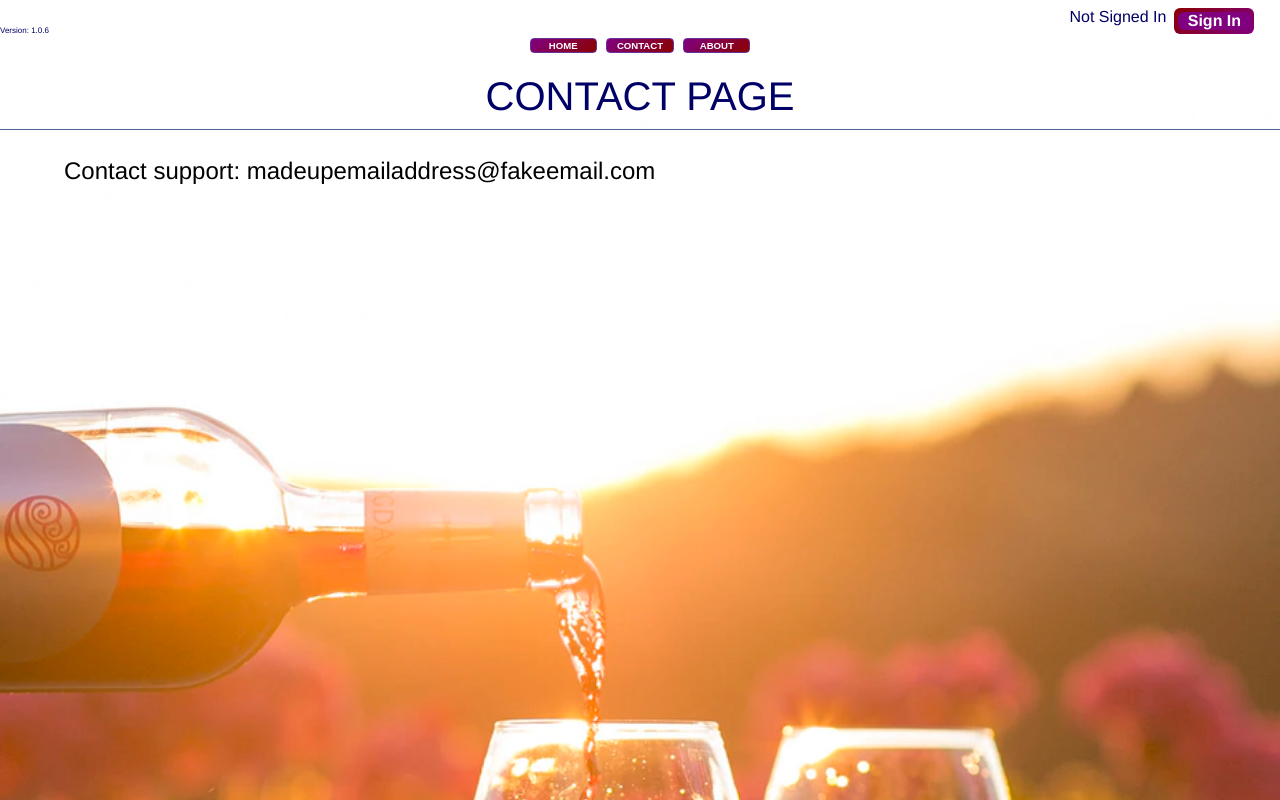
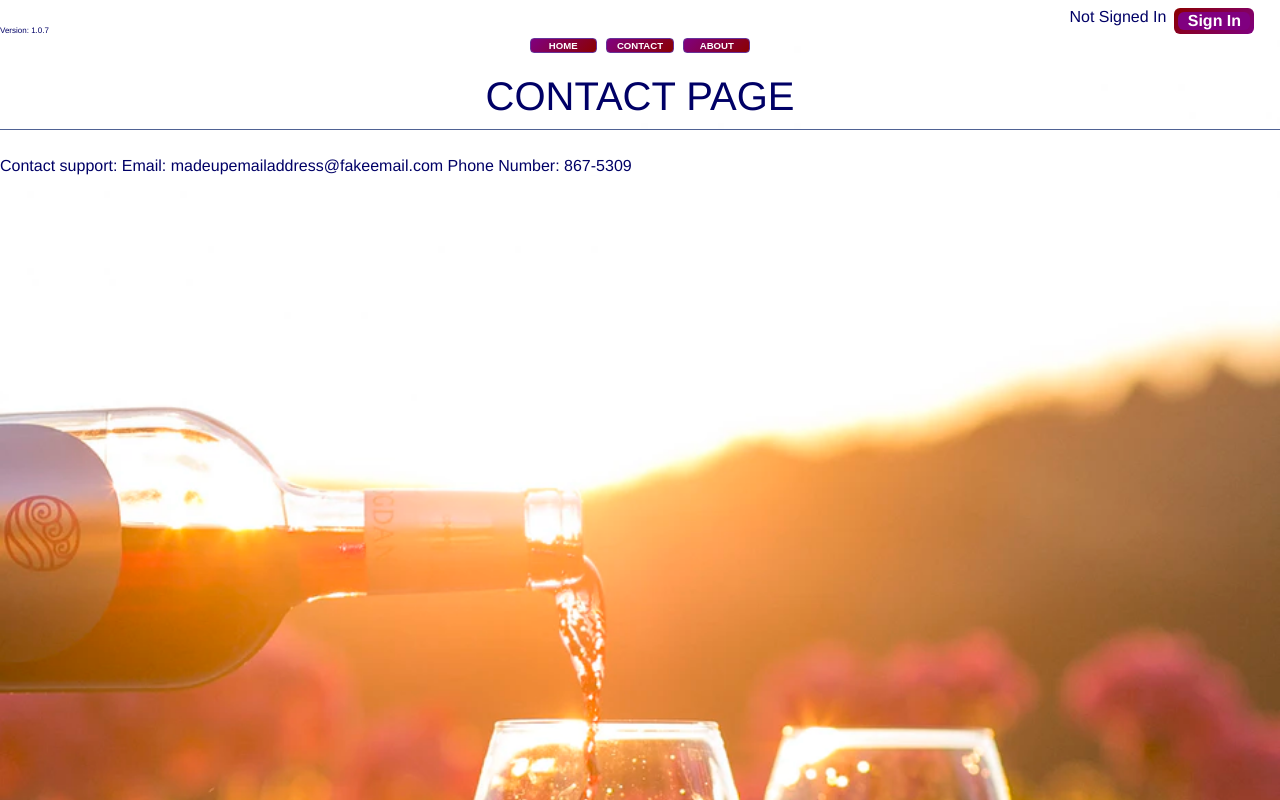
Before and after one commit to JesseSchiewe/WineJS_App, a React (Create React App) app: page /contact in a window 1280 px wide. Built offline with nearby package versions, Linux system fonts and the light colour scheme; no server answers.

Commit message:
Added conditional formatting to only show review text after a wine is chosen from the drop-down box.

```diff
--- a/package.json
+++ b/package.json
@@ -1,6 +1,6 @@
 {
   "name": "winejs",
-  "version": "1.0.6",
+  "version": "1.0.7",
   "private": true,
   "dependencies": {
     "axios": "^0.20.0",
--- a/src/Contact.js
+++ b/src/Contact.js
@@ -4,7 +4,9 @@ export const Contact = () => (
     <Fragment>
         <div className="WineJS Wine Review">
             <h1>Contact Page</h1>
-            <h2>Contact support: madeupemailaddress@fakeemail.com</h2>
+            Contact support:
+            Email: madeupemailaddress@fakeemail.com
+            Phone Number: 867-5309
         </div>
     </Fragment>
   );
--- a/src/ReviewResult.jsx
+++ b/src/ReviewResult.jsx
@@ -8,35 +8,8 @@ import './index.js';
 //import { useList, useListKeys } from "react-firebase-hooks/database"
 import { UserContext } from "./providers/UserProvider";
 
-//import firestore from './Firebase'
-//import firebase from "firebase/app";
-
-// var wineRef = firebase.database().ref("/users");
-// const [snapshots, loading, error] = useList(wineRef );
-
 export const ReviewResult = () => {
-    //const reviewData = {};
     const user = useContext(UserContext);
-    //const {displayName, email} = user;
-
-    //const [reviewScores, setReviewScores] = useState({})
-
-    // const [ Balance , setBalance ] = useState(snapshot.val().Balance);
-    // const [ BalanceNotes, setBalanceNotes ] = useState(snapshot.val().BalanceNotes);
-    // const [ FlavorCharacteristics, setFlavorCharacteristics ] = useState(snapshot.val().FlavorCharacteristics);
-    // const [ FlavorCharacteristicsNotes, setFlavorCharacteristicsNotes ] = useState(snapshot.val().FlavorCharacteristicsNotes);
-    // const [ FlavorIntensity, setFlavorIntensity ] = useState(snapshot.val().FlavorIntensity);
-    // const [ FlavorIntensityNotes, setFlavorIntensityNotes ] = useState(snapshot.val().FlavorIntensityNotes);
-    // const [ Length, setLength ] = useState(snapshot.val().Length);
-    // const [ LengthNotes, setLengthNotes ] = useState(snapshot.val().LengthNotes);
-    // const [ NoseIntensity, setNoseIntensity ] = useState(snapshot.val().NoseIntensity);
-    // const [ NoseIntensityNotes, setNoseIntensityNotes ] = useState(snapshot.val().NoseIntensityNotes);
-    // const [ Producer, setProducer ] = useState(snapshot.val().Producer);
-    // const [ TastingNotes, setTastingNotes ] = useState(snapshot.val().TastingNotes);
-    // const [ Total, setTotal ] = useState(snapshot.val().Total);
-    // const [ Vintage, setVintage ] = useState(snapshot.val().Vintage);
-    // const [ WineName1, setWineName1 ] = useState(snapshot.val().WineName);
-
     const [ Balance , setBalance ] = useState();
     const [ BalanceNotes, setBalanceNotes ] = useState();
     const [ FlavorCharacteristics, setFlavorCharacteristics ] = useState();
@@ -53,105 +26,9 @@ export const ReviewResult = () => {
     const [ Vintage, setVintage ] = useState();
     const [ WineName1, setWineName1 ] = useState();
 
-
-
-    // setBalance(snapshot.val().Balance);
-    // setBalanceNotes(snapshot.val().BalanceNotes);
-    // setFlavorCharacteristics(snapshot.val().FlavorCharacteristics);
-    // setFlavorCharacteristicsNotes(snapshot.val().FlavorCharacteristicsNotes);
-    // setFlavorIntensity(snapshot.val().FlavorIntensity);
-    // setFlavorIntensityNotes(snapshot.val().FlavorIntensityNotes);
-    // setLength(snapshot.val().Length);
-    // setLengthNotes(snapshot.val().LengthNotes);
-    // setNoseIntensity(snapshot.val().NoseIntensity);
-    // setNoseIntensityNotes(snapshot.val().NoseIntensityNotes);
-    // setProducer(snapshot.val().Producer);
-    // setTastingNotes(snapshot.val().TastingNotes);
-    // setTotal(snapshot.val().Total);
-    // setVintage(snapshot.val().Vintage);
-    // setWineName1(snapshot.val().WineName);
-
-    // function getReview() {firebase.database().ref('/users/jds0007').on('value', function(snapshot) {
-    //     console.log(snapshotToArray(snapshot));
-    //     var reviewData = snapshotToArray(snapshot);
-    // })};
-
-    //var userRef = firebase.database().ref('/users/jds0007');
-    //var winesRef = userRef.child("Wine1");
-    //let TestValue = "TestValue"
-
-    //var balScore = winesRef.child("Balance");
-    //var wineName1 = winesRef.child("WineName");
-
-    // Test for the existence of certain keys within a DataSnapshot
-    //var ref = firebase.database().ref("users/jds0007");
-
-    //var dbpathref = '/users/' + user.uid + "/" + wineReviewName + "/data"
-
     var wineReviewName = "Wine4"
     var dbpathref = '/users/' + user.uid + "/" + wineReviewName + '/data'
     var dbWineNames = '/users/' + user.uid + "/"
-
-    //var Answer = props => <select>{props.map((x,y) => <option key={y}>{x}</option>)}</select>;
-
-    // var refdata = firebase.database().ref(dbpathref);
-    //     ref.once("value")
-    //     .then(function(snapshot) {
-    //         var key = snapshot.key; // "ada"
-    //         var childKey = snapshot.child().key; // "last"
-    // });
-
-    //const [winesList, setWinesList] = useState([]);
-
-    // function updateWinesList() {
-    //     let ref = firebase.database().ref(dbWineNames);
-    //     ref.on('value' , snapshot => {
-    //         var state = snapshot.val();
-    //                 console.log(snapshot);
-    //                 console.log(state);
-    //         setWinesList([...winesList,{
-    //             winename: state.WineName,balance: state.balance
-    //         }]);
-    //     });
-    // };
-
-
-    // function testWineList () {
-    //     var refWines = firebase.database().ref(dbWineNames);
-    //         refWines.once("value").then(function(snapshot) {
-    //             var key = snapshot.key; // "ada"
-    //             //var childKey = snapshot.child("name/last").key; // "last"
-    //     });
-    //     console.log(refWines)
-    //     alert(refWines)
-    // }
-
-
-    //// Create Wine List from database user's existing wine reviews
-    // var query = firebase.database().ref(dbWineNames).orderByKey();
-    // query.once("value")
-    //     .then(function(snapshot) {
-    //         snapshot.forEach(function(childSnapshot) {
-    //         var key = childSnapshot.key;
-    //         var childData = childSnapshot.val();
-    //         console.log(key)
-    //         //setWinesList(winesList => [...winesList, key])
-    //     });
-    // });
-
-    // var query = firebase.database().ref(dbWineNames).orderByKey();
-    // function setWineArray() {
-    //     query.once("value")
-    //         .then(function (snapshot) {
-    //             snapshot.forEach(function (childSnapshot) {
-    //                 var key = childSnapshot.key;
-    //                 var childData = childSnapshot.val();
-    //                 console.log(key);
-    //                 setWinesList(winesList => [...winesList, key]);
-    //             });
-    //         });
-    // }
-
 
     var query = firebase.database().ref(dbWineNames).orderByKey();
     var test = [];
@@ -162,20 +39,12 @@ export const ReviewResult = () => {
         setReviewData()
     }
 
-
-    // const [theArray, setTheArray] = useState([]);
-    // const addArrayItem = (newArrayItem) => setTheArray(state => [...state, newArrayItem]);
-
     function SetWineArray() {
         var returnArr = [];
             //useEffect(() => {
                 query.once("value").then(function (snapshot) {
                     snapshot.forEach(function (childSnapshot) {
-                        // var item = childSnapshot.val();
-                        // item.key = childSnapshot.key;
                         returnArr.push({ label:childSnapshot.key, value:childSnapshot.key});
-                        //returnArr.push(item);
-                        //console.log(item)
                     });
                 });
 
@@ -184,23 +53,6 @@ export const ReviewResult = () => {
         return returnArr
     }
     SetWineArray()
-    //console.log(test)
-
-
-    // let winenameList = test.map((winename, index) => {
-    //     console.log(winename)
-    //     return (
-    //         <option key={winename.key} value={winename.key}>{winename.key}</option>
-    //     );
-    // }, this);
-
-    // let winenameList = test.map((winename, index) => {
-    //     console.log(winename)
-    //     return (
-    //         <option key={winename.key} value={winename.key}>{winename.key}</option>
-    //     );
-    // }, this);
-
 
     function setReviewData() {
         firebase.database().ref(dbpathref).on('value', (snapshot) => {
@@ -220,90 +72,7 @@ export const ReviewResult = () => {
             setVintage(snapshot.val().Vintage);
             setWineName1(snapshot.val().WineName);
         });
-        alert("getting review data")
     }
-
-    // function showScores() {
-    //     return(
-    //         <div>
-    //             <h2>Balance: {Balance}</h2>
-    //             <h2>Balance Notes: {BalanceNotes}</h2>
-    //             <h2>Flavor Characteristics: {FlavorCharacteristics}</h2>
-    //             <h2>Wine Name: {WineName1}</h2>
-    //             <h2>Tasting Notes: {TastingNotes}</h2>
-    //         </div>
-    //     );
-    // }
-
-
-
-
-    // var refCheck = firebase.database().ref("/users/CGVMdF4jxZclFvfekG7y65SO6272")
-    // var refCheckData = firebase.database().ref("/users/CGVMdF4jxZclFvfekG7y65SO6272").child("Wine4/data")
-
-
-    // //var userId = firebase.auth().currentUser.uid;
-    // return firebase.database().ref('/users/jds0007/Wine1').once('value').then(function(snapshot) {
-    //     var WineName2 = (snapshot.val() && snapshot.val().WineName) || 'Anonymous';
-    //     var Balance2 = (snapshot.val() && snapshot.val().Balance) || 'Anonymous';
-    //     // ...
-    // });
-
-    // function getReview() {
-    //     firebase.database().ref("/users/" + user.uid).on('value', function (snapshot) {
-    //         //console.log(snapshotToArray(snapshot));
-    //         var reviewData = snapshotToArray(snapshot);
-    //     });
-    // }
-
-    // var wineNamesList = {};
-    // function getWineNamesList() {
-    //     firebase.database().ref("/users/" + user.uid).on('value', function (snapshot) {
-    //         //console.log(snapshotToArray(snapshot));
-    //         wineNamesList = snapshotToArray(snapshot);
-    //     });
-    // }
-
-
-    //const [wineNameOptions, setWineNameOptions] = useState([]);
-
-    // firebase.database().ref(dbWineNames).on('value', function(snapshot) {
-    //     console.log(snapshotToArray(snapshot));
-    // });
-
-    //var wineRef = firebase.database().ref("/users/");
-    //const [snapshots, loading, error] = useList(wineRef );
-
-    // function snapshotToArray(snapshot) {
-    //     var returnArr = [];
-
-    //     snapshot.forEach(function(childSnapshot) {
-    //         var item = childSnapshot.val();
-    //         item.key = childSnapshot.key;
-
-    //         returnArr.push(item);
-    //     });
-
-    //     return returnArr;
-    // };
-
-
-    // var test2 = [];
-    // function SetShowResultsArray() {
-    //     var returnResArr= [];
-    //         firebase.database().ref(dbpathref).on('value', (snapshot) => {
-    //             //returnResArr = snapshotToArray(snapshot);
-    //             snapshot.forEach(function (childSnapshot) {
-    //                 returnResArr = snapshotToArray(snapshot);
-    //                 //returnResArr.push({ label:childSnapshot.key, value:childSnapshot.key});
-    //                 //returnArr.push(item);
-    //                 //console.log(item)
-    //             });
-    //         });
-    //     test2 = returnResArr
-    //     return returnResArr
-    //     console.log(test2)
-    // }
 
     return(
         <Fragment>
@@ -314,6 +83,10 @@ export const ReviewResult = () => {
                 <form>
                     <Select options={ test } isSearchable={true} onChange={e => handleChange(e.value)} />
                 </form>
+
+                {/* {ShowReview} */}
+
+                {WineName1!=null &&
                     <div>
                         <reviewresults>
                             <h1>Wine Name: {WineName1}</h1>
@@ -351,6 +124,7 @@ export const ReviewResult = () => {
                             </div>
                         </reviewresults>
                     </div>
+                }
             </div>
         </Fragment>
     )
--- a/src/components/Application.jsx
+++ b/src/components/Application.jsx
@@ -24,7 +24,7 @@ import PageHeader from './PageHeader';
 //import packageJson from '/package.json';
 
 export const Version = process.env.REACT_APP_VERSION;
-export const ManualVersion = "1.0.6";
+export const ManualVersion = "1.0.7";
 
 function Application() {
   const user = useContext(UserContext);
```
Lines whose indentation alone changed are shown as unchanged.
